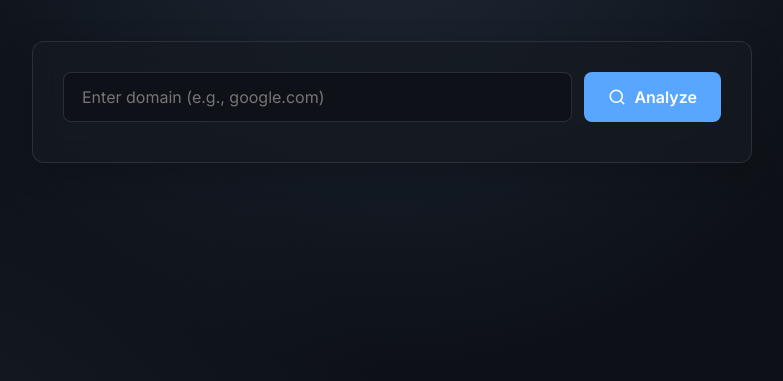
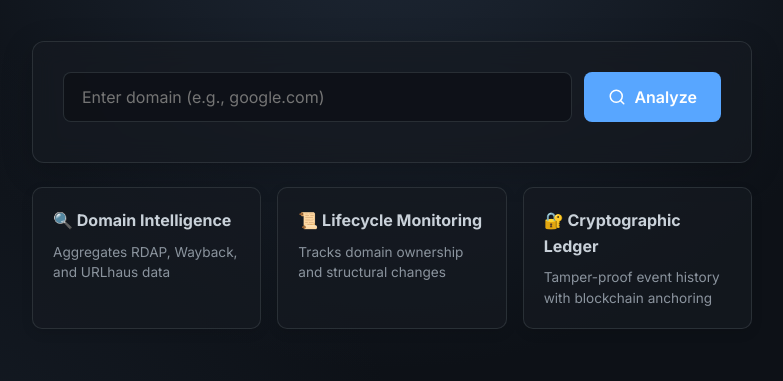
Before and after one commit to TechTrovePlus/domain-history-ledger, a plain HTML site: page frontend/src/index.html in a window 1280 px wide. Shown: the part 143-524 px from the top of the page, without its empty margins (248-1031 px from the left). Drawn offline with Linux system fonts and the light colour scheme.

Commit message:
Optimize frontend blank space by adding feature highlight cards

```diff
--- a/frontend/src/index.html
+++ b/frontend/src/index.html
@@ -73,8 +73,8 @@
 
     .card {
       background: var(--panel-bg);
+      -webkit-backdrop-filter: var(--glass-blur);
       backdrop-filter: var(--glass-blur);
-      -webkit-backdrop-filter: var(--glass-blur);
       border: 1px solid var(--border-color);
       border-radius: 12px;
       padding: 30px;
@@ -460,6 +460,44 @@
         transform: translateY(0);
       }
     }
+    #highlights {
+      display: grid;
+      grid-template-columns: repeat(auto-fit, minmax(200px, 1fr));
+      gap: 16px;
+      animation: fadeInUp 0.5s ease-out both;
+      animation-delay: 0.2s;
+    }
+
+    .highlight-card {
+      background: var(--panel-bg);
+      backdrop-filter: var(--glass-blur);
+      -webkit-backdrop-filter: var(--glass-blur);
+      border: 1px solid var(--border-color);
+      border-radius: 10px;
+      padding: 20px;
+      text-align: left;
+      box-shadow: 0 4px 12px rgba(0, 0, 0, 0.1);
+      transition: transform 0.2s ease, box-shadow 0.2s ease;
+    }
+
+    .highlight-card:hover {
+      transform: translateY(-2px);
+      box-shadow: 0 6px 16px rgba(0, 0, 0, 0.2);
+      border-color: rgba(88, 166, 255, 0.3);
+    }
+
+    .highlight-card h3 {
+      font-size: 1rem;
+      color: var(--text-main);
+      margin-bottom: 8px;
+    }
+
+    .highlight-card p {
+      font-size: 0.85rem;
+      color: var(--text-muted);
+      margin: 0;
+      line-height: 1.5;
+    }
   </style>
 </head>
 
@@ -484,6 +522,23 @@
         </button>
       </div>
     </div>
+
+    <section id="highlights">
+      <div class="highlight-card">
+        <h3>🔍 Domain Intelligence</h3>
+        <p>Aggregates RDAP, Wayback, and URLhaus data</p>
+      </div>
+
+      <div class="highlight-card">
+        <h3>📜 Lifecycle Monitoring</h3>
+        <p>Tracks domain ownership and structural changes</p>
+      </div>
+
+      <div class="highlight-card">
+        <h3>🔐 Cryptographic Ledger</h3>
+        <p>Tamper-proof event history with blockchain anchoring</p>
+      </div>
+    </section>
 
     <div class="card" id="result-card" style="display: none; animation-delay: 0.2s">
       <div id="result"></div>
```
